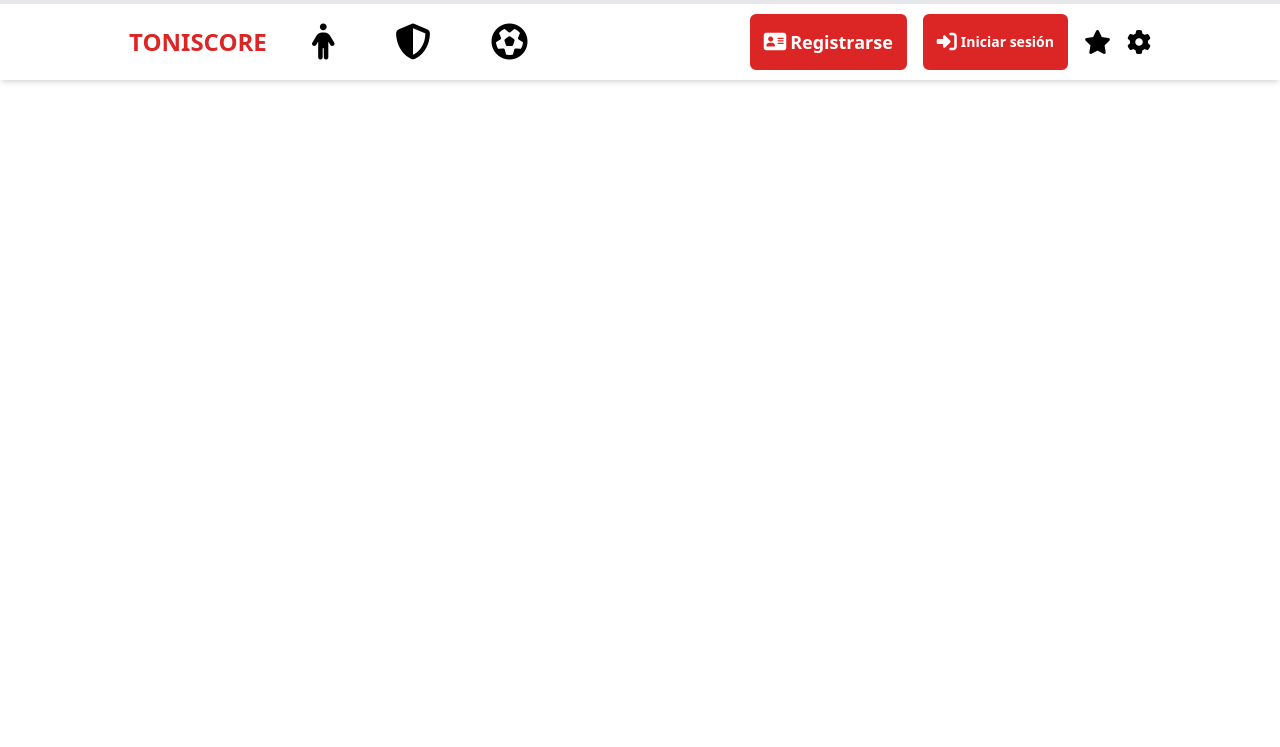
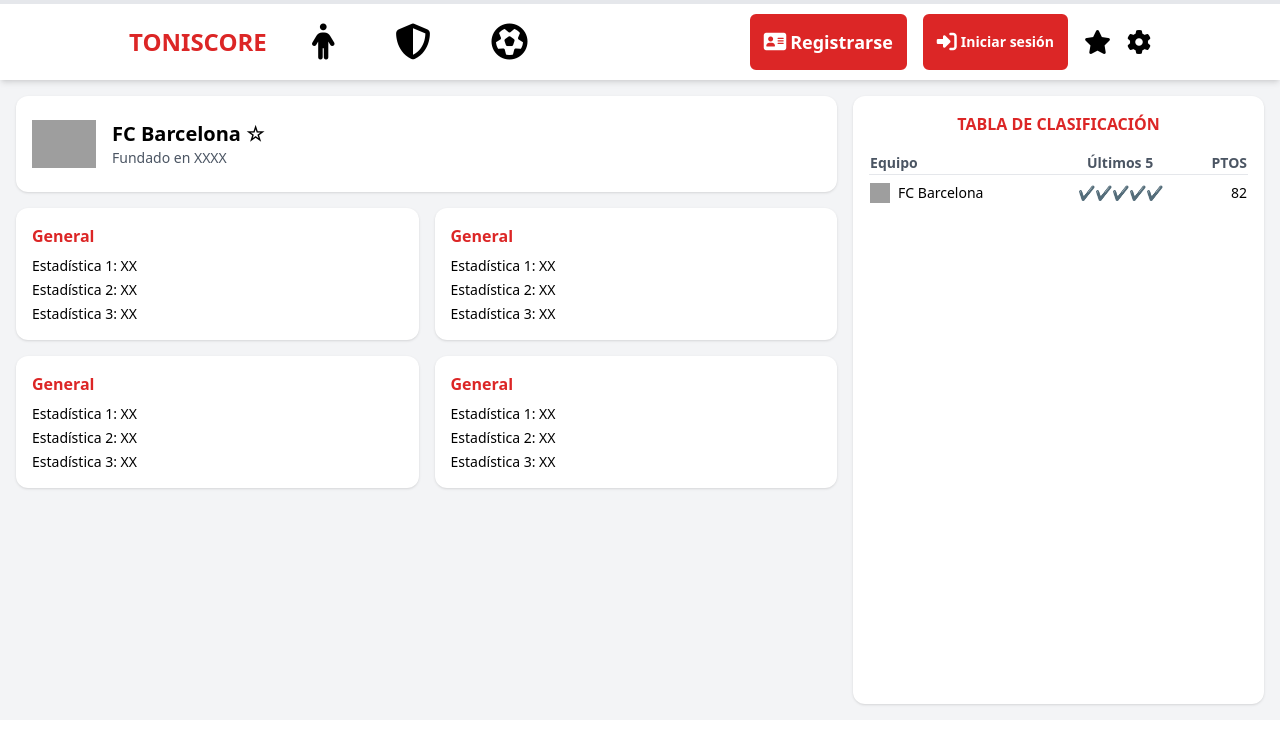
Before and after one commit to tonidf/Proyecto_final, a Flask app: template src/templates/equipo.html in a window 1280 px wide. Shown: the top 747 px of the page. Run offline with Flask 3, Linux system fonts and the light colour scheme; the template is opened without the code that fills it, so the values that code supplies are empty; parts of the project's set-up code (start-up, migrations or seed data) failed here and were passed over; some libraries are stand-ins or nearby versions; grey boxes are pictures that could not be loaded.

Commit message:
V1.6.4: termino diseño vista de equipos a falta de hacer el for con las estadisticas

```diff
--- a/src/routes/equipos.py
+++ b/src/routes/equipos.py
@@ -1,6 +1,6 @@
 from flask import Flask, request, jsonify, render_template, redirect, url_for, flash, Blueprint
 from extensions import mysql
-from api_football import get_team_by_id # Importar la función para obtener el equipo por ID
+from api_football import get_team_statistics # Importar la función para obtener el equipo por ID
 
 
 
@@ -16,10 +16,10 @@ def equipos():
 
 @equipos_bp.route('/equipos/<int:equipo_id>', methods=['GET'])
 def get_equipo(equipo_id):
-    equipo = get_team_by_id(equipo_id)
+    equipo = get_team_statistics(equipo_id)
     if not equipo:
         flash("Equipo no encontrado", "error")
         return redirect(url_for('equipos.equipos'))
 
 
-    return render_template('equipo_detalle.html', equipo=equipo)
+    return render_template('equipo.html', equipo=equipo)
--- a/src/templates/equipo.html
+++ b/src/templates/equipo.html
@@ -4,5 +4,79 @@
 
 {% block body %}
 
+    <div class="h-[80vh] bg-gray-100 flex gap-4 p-4">
+    <!-- Panel Izquierdo (Información del equipo y estadísticas) -->
+    <div class="w-2/3 flex flex-col gap-4">
+        <!-- Info del equipo -->
+        <div class="bg-white rounded-xl shadow p-4 flex items-center gap-4">
+        <img src="/ruta/escudo.png" alt="Escudo equipo" class="w-16 h-16 object-contain" />
+        <div>
+            <h2 class="text-xl font-bold">FC Barcelona <span>☆</span></h2>
+            <p class="text-sm text-gray-600">Fundado en XXXX</p>
+        </div>
+    </div>
+
+    <!-- Estadísticas Generales (4 bloques) -->
+        <div class="grid grid-cols-2 gap-4">
+        <div class="bg-white rounded-xl shadow p-4">
+            <h3 class="font-semibold text-red-600 mb-2">General</h3>
+            <ul class="text-sm space-y-1">
+            <li>Estadística 1: XX</li>
+            <li>Estadística 2: XX</li>
+            <li>Estadística 3: XX</li>
+            </ul>
+        </div>
+        <div class="bg-white rounded-xl shadow p-4">
+            <h3 class="font-semibold text-red-600 mb-2">General</h3>
+            <ul class="text-sm space-y-1">
+            <li>Estadística 1: XX</li>
+            <li>Estadística 2: XX</li>
+            <li>Estadística 3: XX</li>
+            </ul>
+        </div>
+        <div class="bg-white rounded-xl shadow p-4">
+            <h3 class="font-semibold text-red-600 mb-2">General</h3>
+            <ul class="text-sm space-y-1">
+            <li>Estadística 1: XX</li>
+            <li>Estadística 2: XX</li>
+            <li>Estadística 3: XX</li>
+            </ul>
+        </div>
+        <div class="bg-white rounded-xl shadow p-4">
+            <h3 class="font-semibold text-red-600 mb-2">General</h3>
+            <ul class="text-sm space-y-1">
+            <li>Estadística 1: XX</li>
+            <li>Estadística 2: XX</li>
+            <li>Estadística 3: XX</li>
+            </ul>
+        </div>
+        </div>
+    </div>
+
+
+    <div class="w-1/3 bg-white rounded-xl shadow p-4 overflow-y-auto">
+        <h3 class="text-red-600 font-bold mb-4 text-center">TABLA DE CLASIFICACIÓN</h3>
+            <table class="w-full text-sm text-left">
+                <thead>
+                    <tr class="text-gray-600">
+                        <th>Equipo</th>
+                        <th class="text-center">Últimos 5</th>
+                        <th class="text-right">PTOS</th>
+                    </tr>
+                </thead>
+                <tbody>
+                    <tr class="border-t">
+                        <td class="flex items-center gap-2 py-2">
+                            <img src="/ruta/escudo.png" class="w-5 h-5" />
+                            <span>FC Barcelona</span>
+                        </td>
+                        <td class="text-center text-green-500">✔✔✔✔✔</td>
+                        <td class="text-right">82</td>
+                    </tr>
+                </tbody>
+            </table>
+        </div>
+    </div>
+
 
 {% endblock %}
--- a/src/templates/equipos.html
+++ b/src/templates/equipos.html
@@ -15,7 +15,7 @@
 
         <div class="grid grid-cols-4 gap-x-4 gap-y-6 place-items-center">
             {% for e in equipos %}
-            <a href="{{e[0]}}">
+            <a href="{{url_for('equipos.get_equipo', equipo_id=e[0])}}">
                 <div class="relative group hover:bg-opacity-90 shadow-inner bg-white bg-opacity-20 rounded-xl p-6 mb-4 w-52 h-28 flex items-center justify-center">
                     <img src="{{ e[1] }}" class="group-hover:opacity-100 group-hover:w-24 group-hover:h-24 opacity-40 w-20 h-20 object-contain transition-all duration-300">
                     <i class="far fa-star text-2xl absolute top-2 right-3 text-white opacity-20 group-hover:text-black group-hover:opacity-100 transition-all"></i>
```
